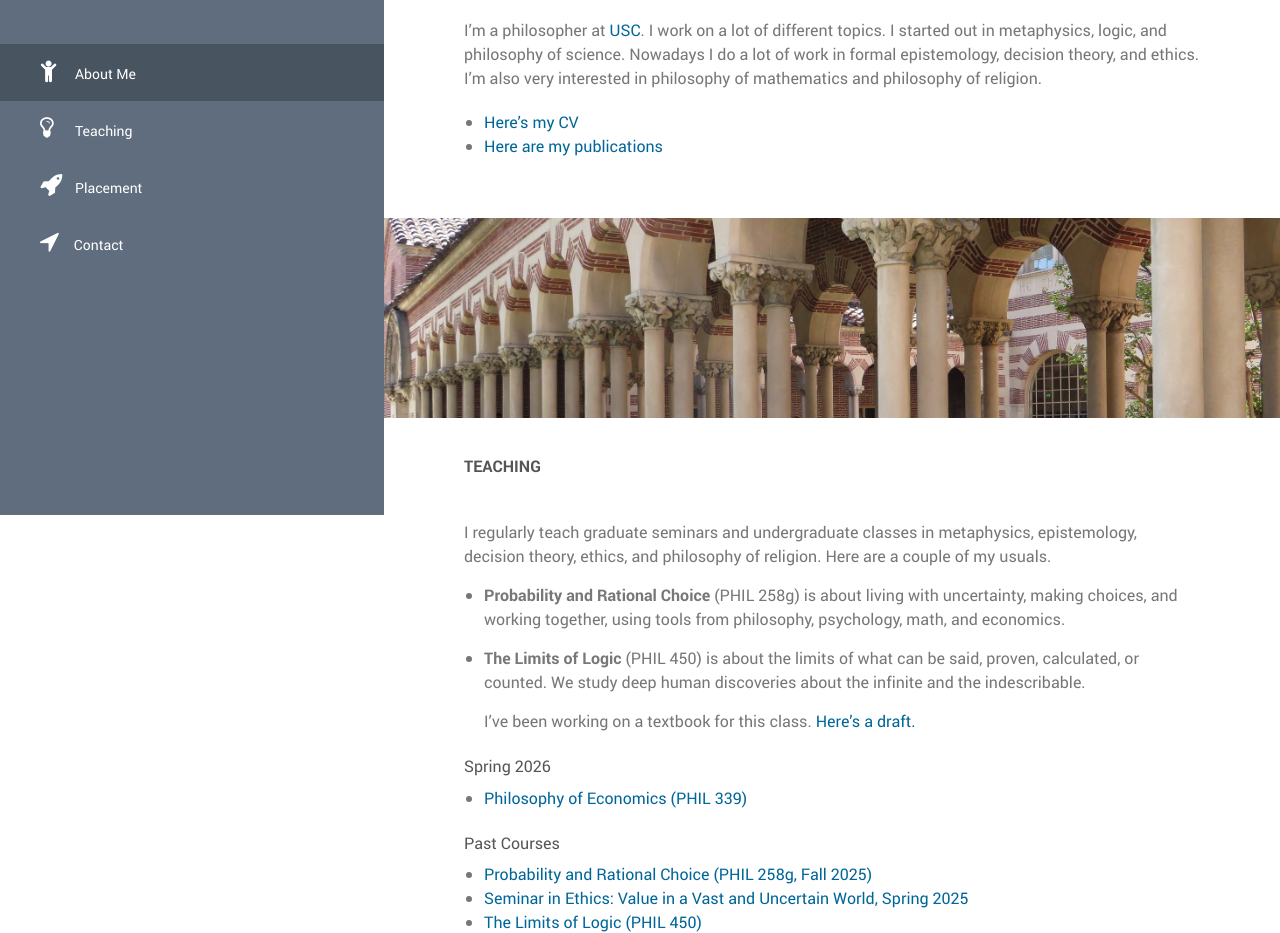
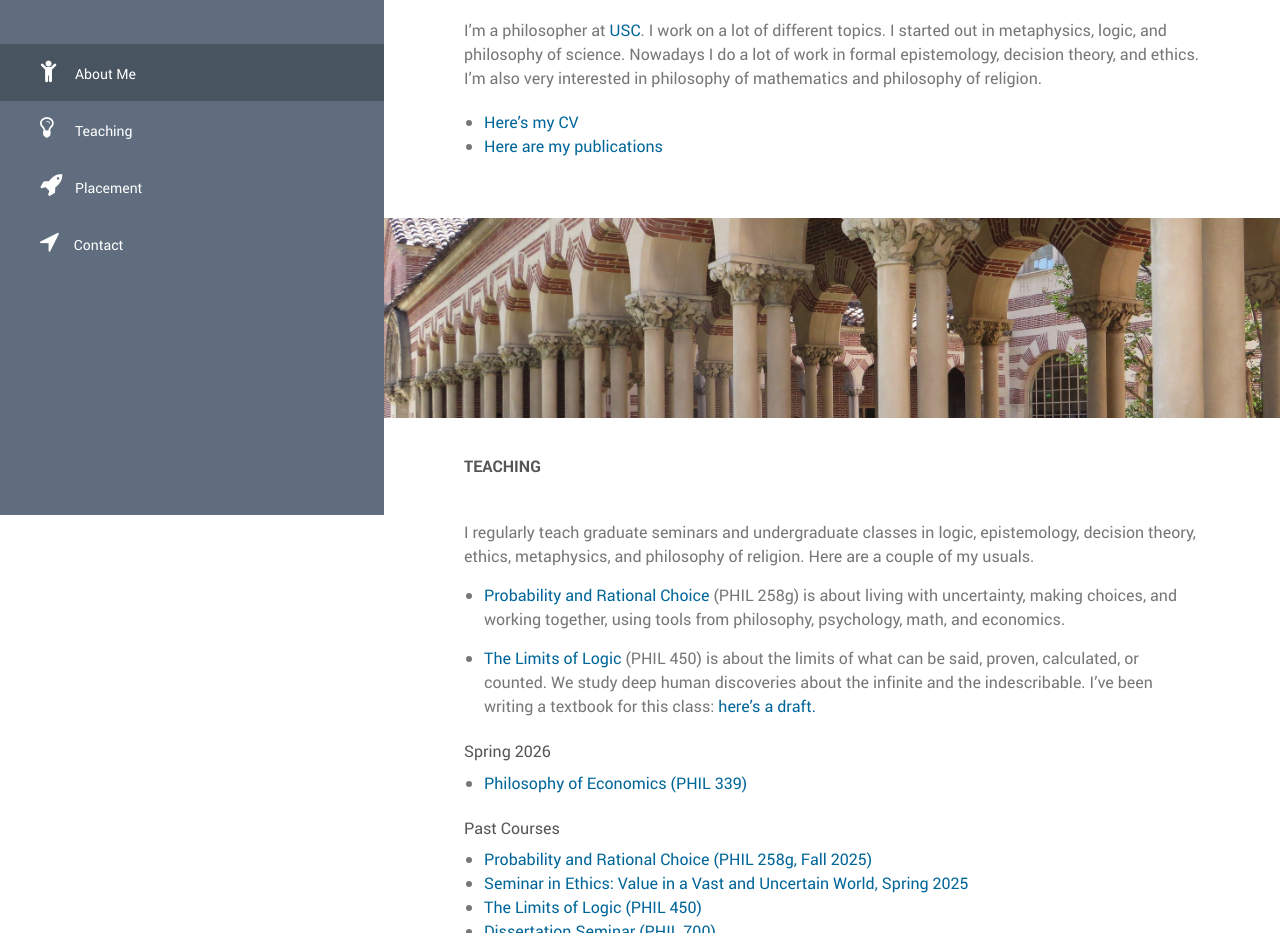
Before and after one commit to jefelino/jefelino.github.io, a website: page index.html in a window 1280 px wide. Shown: the part 285-1218 px from the top of the page. Drawn offline with Linux system fonts and the light colour scheme.

Commit message:
Updated teaching blurb

```diff
--- a/index.html
+++ b/index.html
@@ -110,21 +110,22 @@ my publications</a></li>
                     <h4 class="widget-title">Teaching</h4>
 
                     <p>I regularly teach graduate seminars and undergraduate classes in
-metaphysics, epistemology, decision theory, ethics, and philosophy of
-religion. Here are a couple of my usuals.</p>
+logic, epistemology, decision theory, ethics, metaphysics, and
+philosophy of religion. Here are a couple of my usuals.</p>
 <ul>
-<li><p><strong>Probability and Rational Choice</strong> (PHIL 258g) is
-about living with uncertainty, making choices, and working together,
-using tools from philosophy, psychology, math, and economics.</p></li>
-<li><p><strong>The Limits of Logic</strong> (PHIL 450) is about the
-limits of what can be said, proven, calculated, or counted. We study
-deep human discoveries about the infinite and the indescribable.</p>
-<p>I’ve been working on a textbook for this class. <a
-href="limits-of-logic.pdf">Here’s a draft.</a></p></li>
+<li><p><a href="courses/probability-fall-2025.html">Probability and
+Rational Choice</a> (PHIL 258g) is about living with uncertainty, making
+choices, and working together, using tools from philosophy, psychology,
+math, and economics.</p></li>
+<li><p><a href="logic-450-2023.html">The Limits of Logic</a> (PHIL 450)
+is about the limits of what can be said, proven, calculated, or counted.
+We study deep human discoveries about the infinite and the
+indescribable. I’ve been writing a textbook for this class: <a
+href="limits-of-logic.pdf">here’s a draft.</a></p></li>
 </ul>
 <h2 id="spring-2026">Spring 2026</h2>
 <ul>
-<li><a href="https://tinyurl.com/phil-econ-s26">Philosophy of Economics
+<li><a href="https://tinyurl.com/phil-econ">Philosophy of Economics
 (PHIL 339)</a></li>
 </ul>
 <h2 id="past-courses">Past Courses</h2>
```
Also changed, not shown: index.md (+5 -8 lines).
